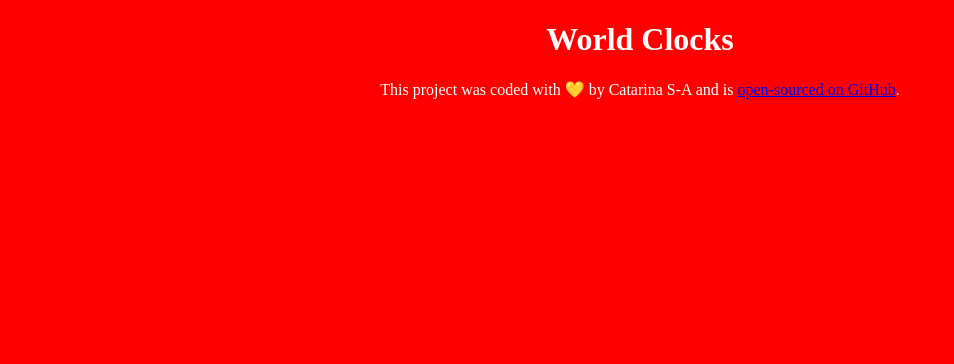
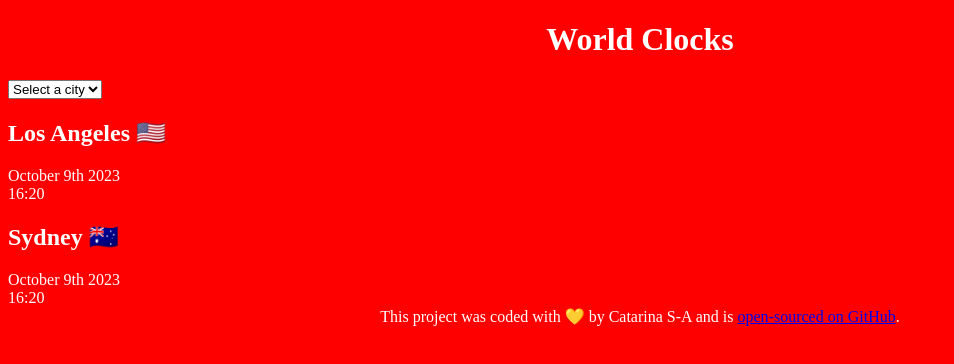
Before and after one commit to casakc/world-clocks, a plain HTML site: page index.html in a window 1280 px wide. Shown: the whole page, without its empty margins (0-954 px from the left). Drawn offline with Linux system fonts and the light colour scheme.

Commit message:
html structure added

```diff
--- a/index.html
+++ b/index.html
@@ -7,7 +7,26 @@
     <title>World Clocks - Catarina S-A</title>
   </head>
   <body>
-    <h1>World Clocks</h1>
+    <div class="container">
+      <h1>World Clocks</h1>
+
+      <select name="" id="">
+        <option value="">Select a city</option>
+        <option value="">London</option>
+        <option value="">New York</option>
+        <option value="">Auckland</option>
+      </select>
+      <div class="city">
+        <h2>Los Angeles 🇺🇸</h2>
+      </div>
+      <div class="date">October 9th 2023</div>
+      <div class="time">16:20</div>
+      <div class="city">
+        <h2>Sydney 🇦🇺</h2>
+      </div>
+      <div class="date">October 9th 2023</div>
+      <div class="time">16:20</div>
+    </div>
     <footer>
       This project was coded with 💛 by Catarina S-A and is
       <a href="https://github.com/casakc/world-clocks" target="_blank">
```
